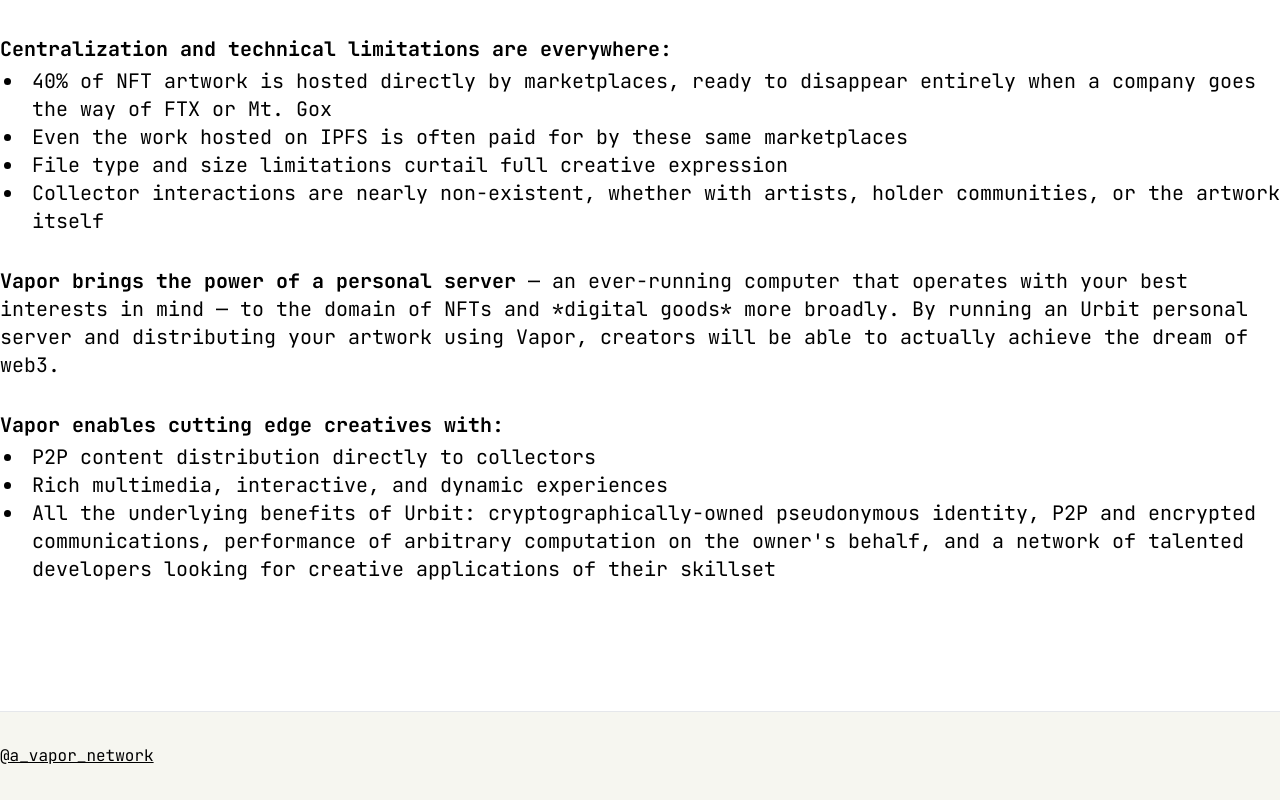
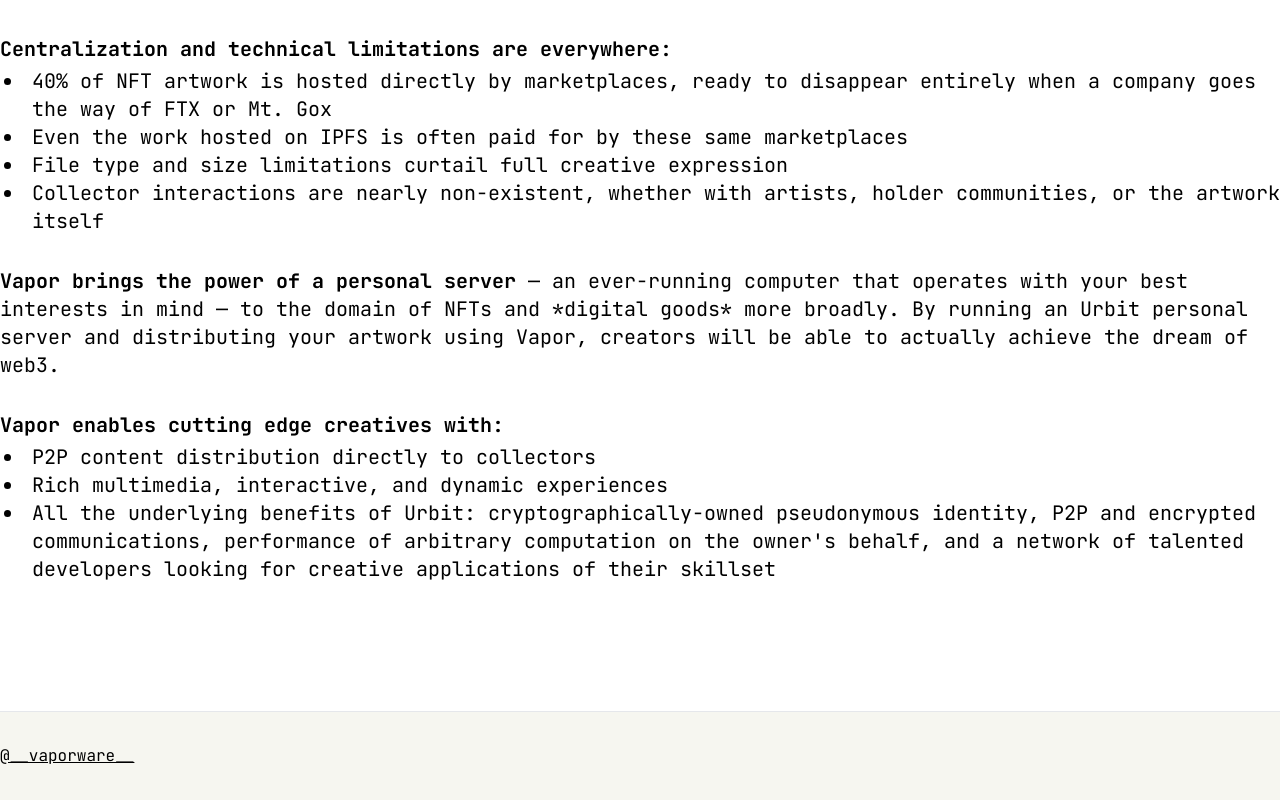
Before and after one commit to deathtothecorporation/vaporware.network, a Vue app: page / in a window 1280 px wide. Shown: the part 1651-2451 px from the top of the page. Built offline with nearby package versions, Linux system fonts and the light colour scheme.

Commit message:
fix link to twitter

```diff
--- a/src/App.vue
+++ b/src/App.vue
@@ -199,8 +199,8 @@
 
     <footer class="border-t bg-card">
       <div class="flex flex-col py-8 mx-8 md:container md:mx-auto">
-        <a class="text-black underline" href="https://twitter.com/a_vapor_network" target="_blank">
-          @a_vapor_network
+        <a class="text-black underline" href="https://twitter.com/__vaporware__" target="_blank">
+          @__vaporware__
         </a>
       </div>
     </footer>
```
